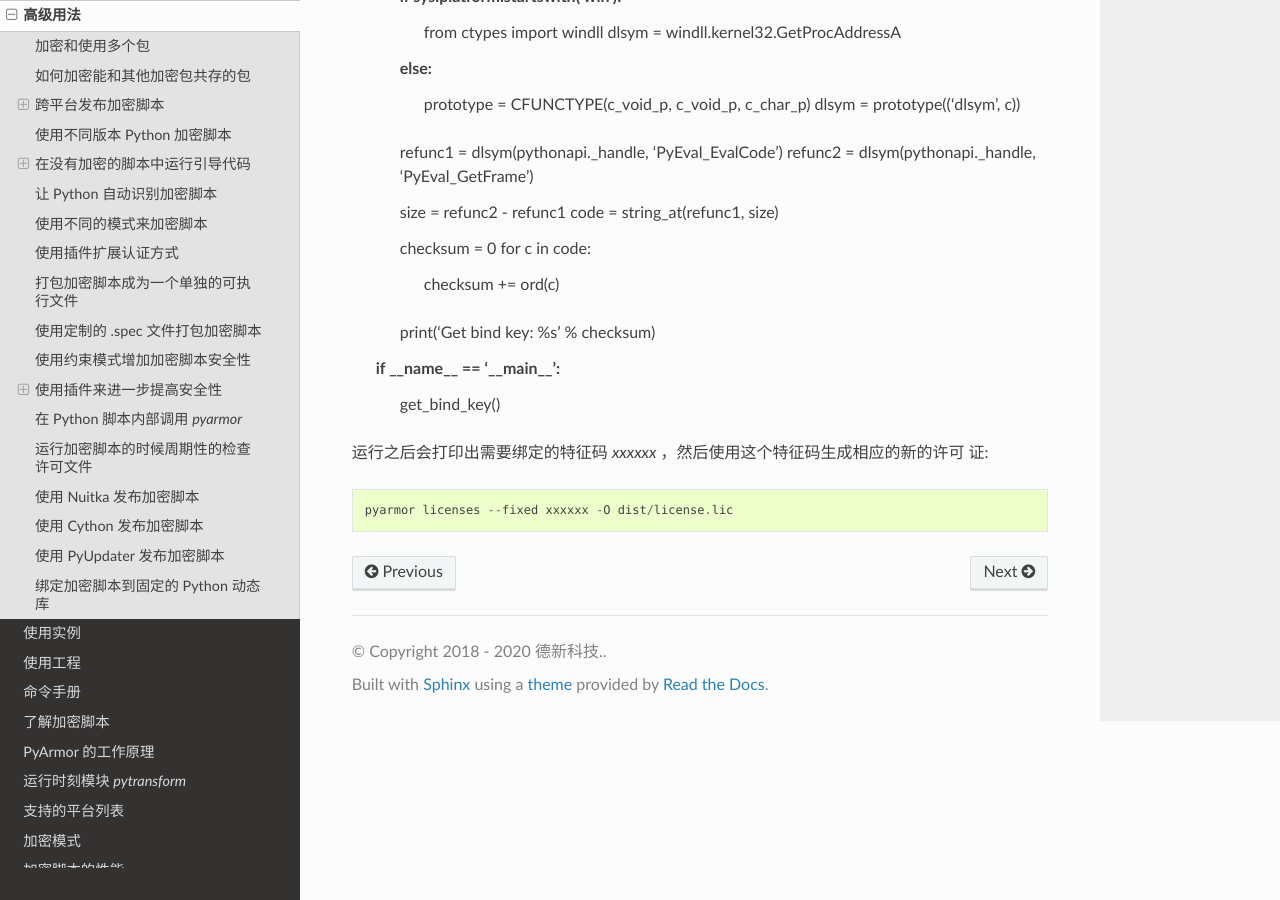
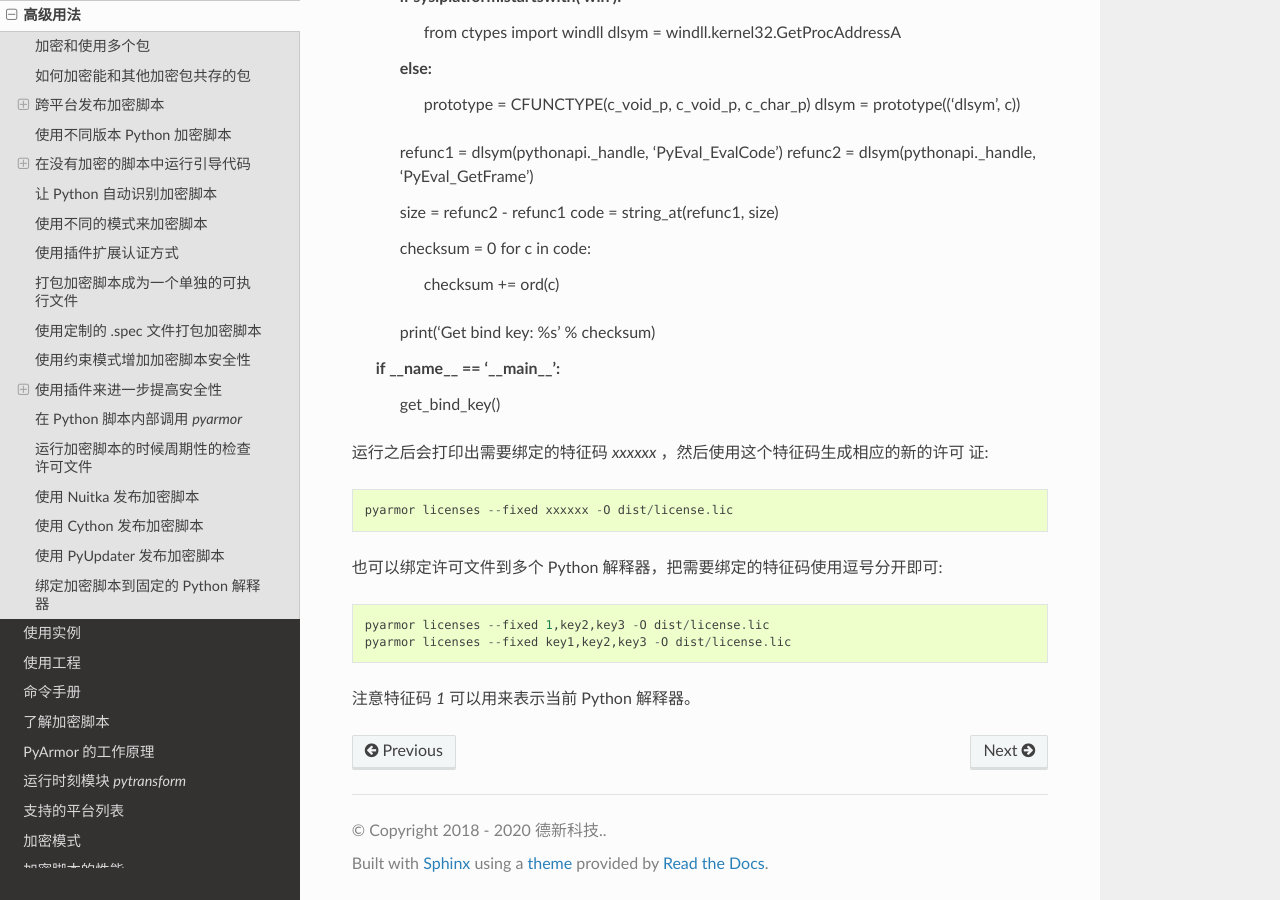
Before and after one commit to dashingsoft/pyarmor-docs-zh, a Sphinx documentation site: the page built from docs/advanced.rst, in a window 1280 px wide and 900 px high, scrolled down 19921 px. Built offline with Sphinx 7.4.7 and the Read the Docs theme 2.0.0, drawn with Linux system fonts in a browser that asks for light colours; some of the changed text lies outside the part shown.

Commit message:
Refine title

```diff
--- a/docs/advanced.rst
+++ b/docs/advanced.rst
@@ -881,11 +881,11 @@ v5.9.3 之后，实现了在脚本运行过程中对许可文件进行周期性
 
 更多信息可以查看命令 :ref:`pack` 和 `使用定制的 .spec 文件打包加密脚本`_
 
-.. _binding obfuscated scripts to fixed python library:
+.. _binding obfuscated scripts to python interpreter:
 
-.. _绑定加密脚本到固定的 Python 动态库:
+.. _绑定加密脚本到固定的 Python 解释器:
 
-绑定加密脚本到固定的 Python 动态库
+绑定加密脚本到固定的 Python 解释器
 ----------------------------------
 
 为了提高加密脚本的安全性，也可以把加密脚本绑定到某一个固定的 Python 解释器，如果
@@ -954,6 +954,12 @@ Python 解释器执行这个脚本:
 
   pyarmor licenses --fixed xxxxxx -O dist/license.lic
 
+也可以绑定许可文件到多个 Python 解释器，把需要绑定的特征码使用逗号分开即可::
+
+  pyarmor licenses --fixed 1,key2,key3 -O dist/license.lic
+  pyarmor licenses --fixed key1,key2,key3 -O dist/license.lic
+
+注意特征码 `1` 可以用来表示当前 Python 解释器。
 
 .. 定制保护代码:
 
--- a/docs/usage.rst
+++ b/docs/usage.rst
@@ -207,7 +207,7 @@ PyArmor 通过以下的步骤将所有需要的文件打包成为一个独立可
 下面这些 `PyArmor`_ 的特征可以进一步提高加密脚本的安全性:
 
 1. 如果平台支持，启用 :ref:`高级模式`
-2. 如果可能的话， :ref:`绑定加密脚本到固定的 Python 动态库`
+2. 如果可能的话， :ref:`绑定加密脚本到固定的 Python 解释器`
 3. 使用相应 :ref:`约束模式` 来加密脚本
 4. :ref:`使用工程` 来配置更高安全级别的加密模式 `obf_mode=2`
 5. :ref:`使用插件来进一步提高安全性`
```
